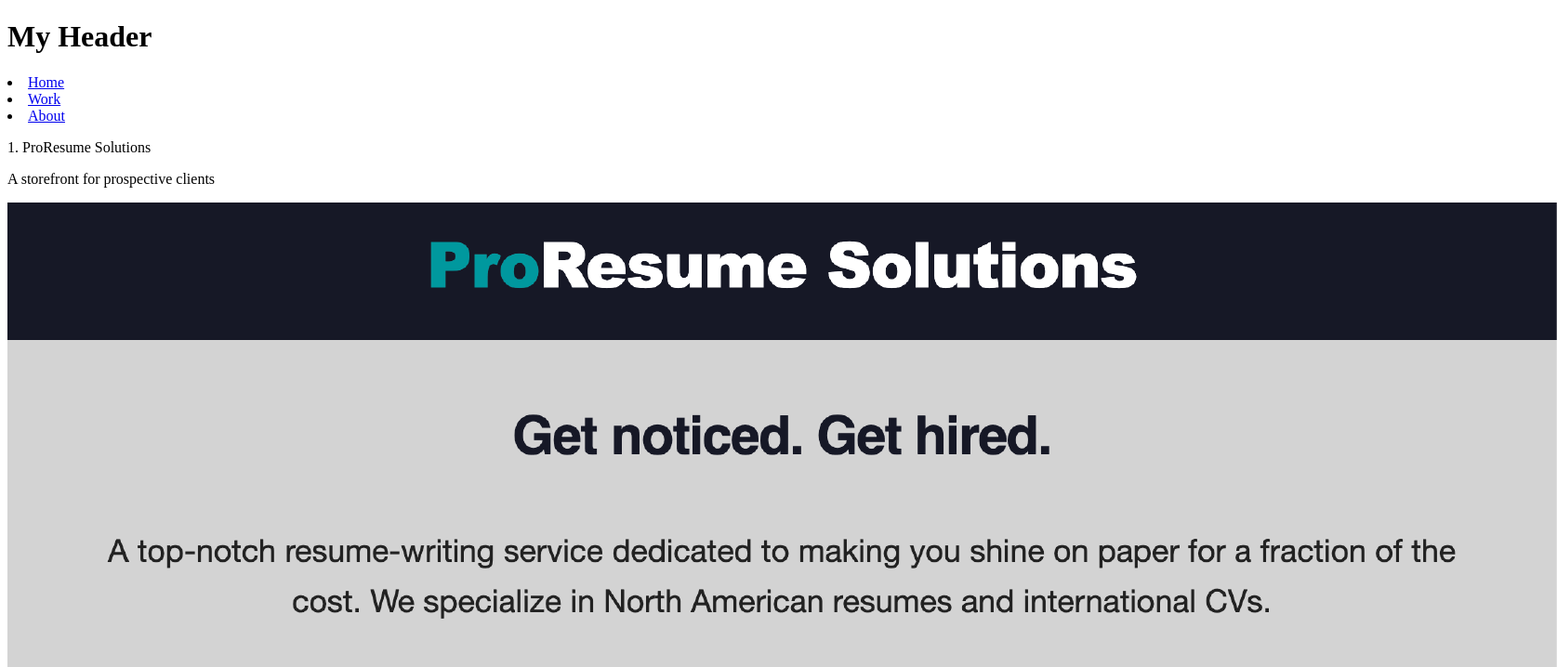
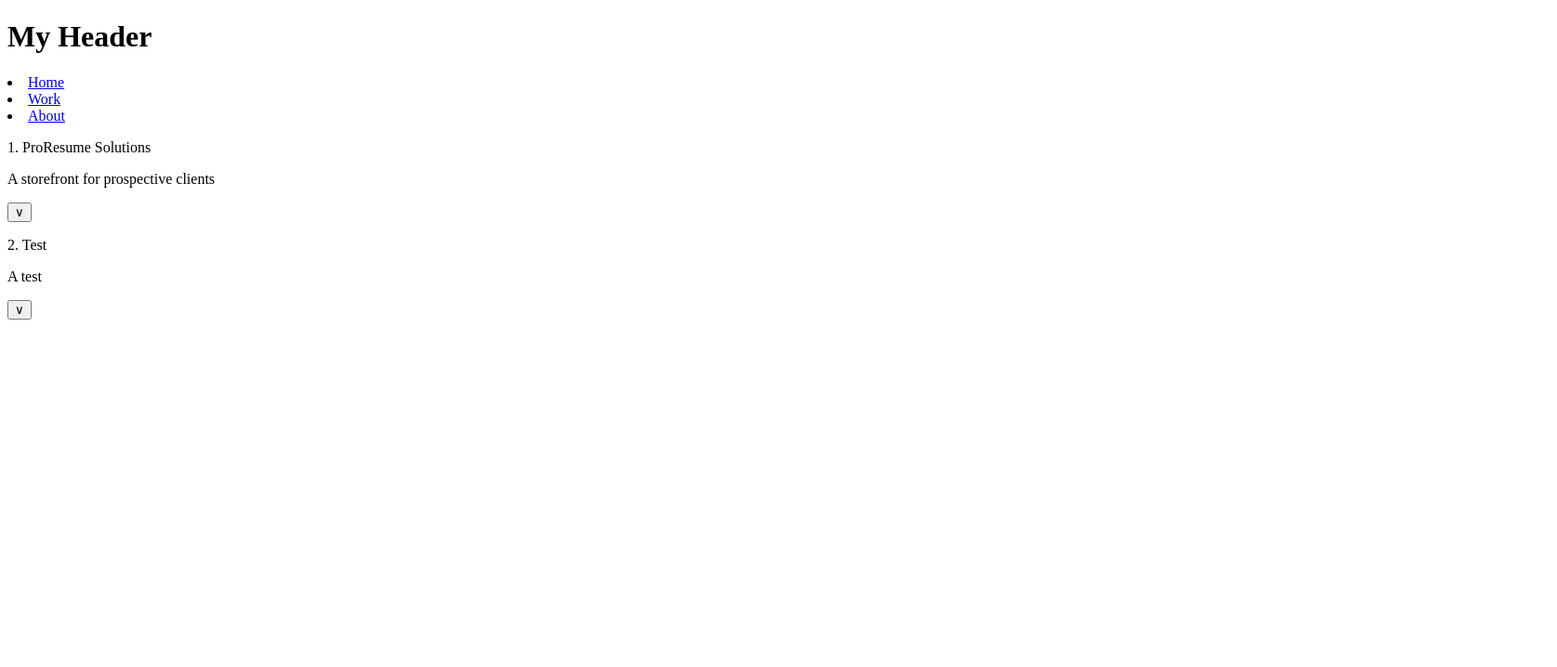
Before and after one commit to Jaybird9er/portfolio, a React (Create React App) app: page /work in a window 1280 px wide. Shown: the top 718 px of the page at 93% size, 1675 px wide, since content can reach past the window. Built offline with nearby package versions, Linux system fonts and the light colour scheme.

Commit message:
On pause for the night

```diff
--- a/src/assets/webDev.js
+++ b/src/assets/webDev.js
@@ -5,6 +5,13 @@ let projects = [
 		id: 1,
 		title: "ProResume Solutions",
 		blurb: "A storefront for prospective clients",
+		image: "ProResume_Img",
+		body: "Todays Agenda\n\n- Walk Dog\n- Feed fish\n- Play basketball\n- Eat a salad",
+	},
+	{
+		id: 2,
+		title: "Test",
+		blurb: "A test",
 		image: "ProResume_Img",
 		body: "Todays Agenda\n\n- Walk Dog\n- Feed fish\n- Play basketball\n- Eat a salad",
 	},
--- /dev/null
+++ b/src/components/Card.js
@@ -0,0 +1,32 @@
+import { useState } from "react";
+
+export default function Card({ id, title, blurb, image }) {
+
+    const [showImg, setShowImg] = useState(true)
+
+    function Button() {
+        function handleClick() {
+            showImg === true ? setShowImg(false) : setShowImg(true);
+        }
+
+        return (
+            <button onClick={handleClick}>
+                {showImg === true ? <>&or;</> : <>&and;</>}
+            </button>
+        )
+    }
+
+
+    return (
+        <>
+            <p>
+                {id}. {title}
+            </p>
+            <p id="blurb">
+                {blurb}
+            </p>
+            <Button />
+            <img hidden={showImg} className="cardImg" src={require('../images/' + image + '.png')} alt="a pic" />
+        </>
+    );
+}
--- a/src/components/Cards.js
+++ b/src/components/Cards.js
@@ -1,17 +1,4 @@
-function Card({ id, title, blurb, image }) {
-
-    return (
-        <>
-            <p>
-                {id}. {title}
-            </p>
-            <p>
-                {blurb}
-            </p>
-            <img className='cardImg' src={require('../images/' + image + '.png')} alt="a pic" />
-        </>
-    );
-}
+import Card from "./Card";
 
 const Cards = function({array}) {
     return (
--- a/src/pages/Work.js
+++ b/src/pages/Work.js
@@ -5,7 +5,6 @@ const Work = function () {
     return (
         <div className="work">
             <Cards array={projects} />
-            <img src={require('../images/ProResume_Img.png')} alt='a pic'/>
         </div>
     );
 }
```
